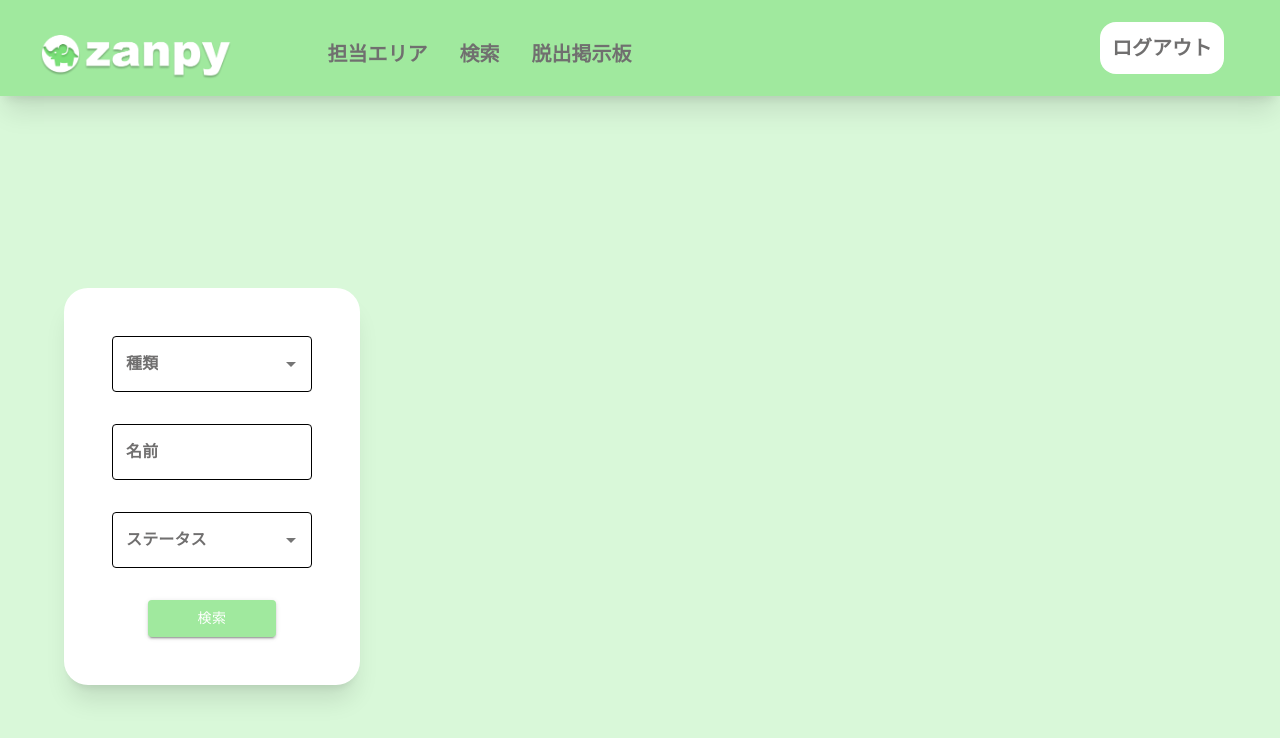
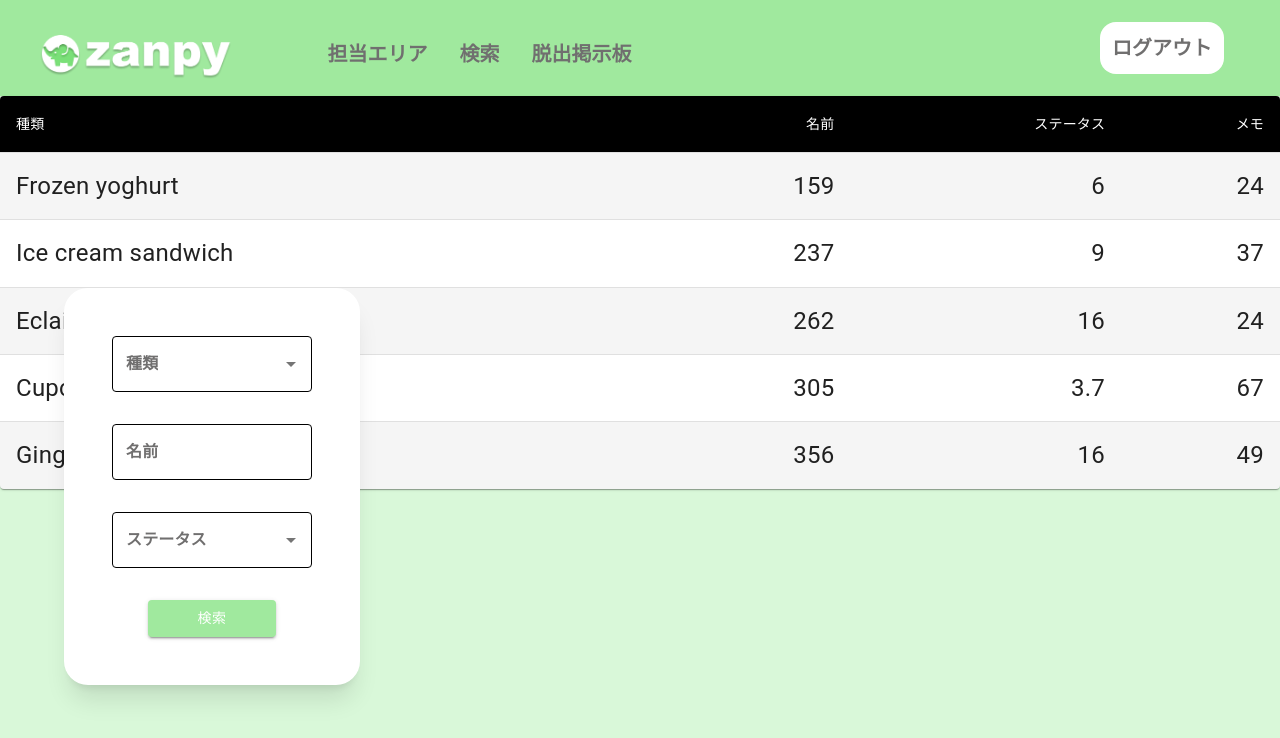
Before and after one commit to Fuuma0000/zanpy, a React (Create React App) app: page / in a window 1280 px wide. Both pictures are taken after typing "name@example.com", "Sample" into the empty fields and a click on the button "ログイン". Shown: the top 738 px of the page. Built offline with nearby package versions, Linux system fonts and the light colour scheme.

Commit message:
[add]Tableをとりあえず追加、スタイルを整える

```diff
--- /dev/null
+++ b/src/components/MyAreaTable.jsx
@@ -0,0 +1,70 @@
+import * as React from "react";
+import { styled } from "@mui/material/styles";
+import Table from "@mui/material/Table";
+import TableBody from "@mui/material/TableBody";
+import TableCell, { tableCellClasses } from "@mui/material/TableCell";
+import TableContainer from "@mui/material/TableContainer";
+import TableHead from "@mui/material/TableHead";
+import TableRow from "@mui/material/TableRow";
+import Paper from "@mui/material/Paper";
+
+const StyledTableCell = styled(TableCell)(({ theme }) => ({
+  [`&.${tableCellClasses.head}`]: {
+    backgroundColor: theme.palette.common.black,
+    color: theme.palette.common.white,
+  },
+  [`&.${tableCellClasses.body}`]: {
+    fontSize: 24,
+  },
+}));
+
+const StyledTableRow = styled(TableRow)(({ theme }) => ({
+  "&:nth-of-type(odd)": {
+    backgroundColor: theme.palette.action.hover,
+  },
+  // hide last border
+  "&:last-child td, &:last-child th": {
+    border: 0,
+  },
+}));
+
+function createData(type, name, states, memos) {
+  return { type, name, states, memos };
+}
+
+const rows = [
+  createData("Frozen yoghurt", 159, 6.0, 24, 4.0),
+  createData("Ice cream sandwich", 237, 9.0, 37, 4.3),
+  createData("Eclair", 262, 16.0, 24, 6.0),
+  createData("Cupcake", 305, 3.7, 67, 4.3),
+  createData("Gingerbread", 356, 16.0, 49, 3.9),
+];
+
+export default function MyAreaTable() {
+  return (
+    <TableContainer component={Paper}>
+      <Table sx={{ minWidth: 700 }} aria-label='customized table'>
+        <TableHead>
+          <TableRow>
+            <StyledTableCell>種類</StyledTableCell>
+            <StyledTableCell align='right'>名前</StyledTableCell>
+            <StyledTableCell align='right'>ステータス</StyledTableCell>
+            <StyledTableCell align='right'>メモ</StyledTableCell>
+          </TableRow>
+        </TableHead>
+        <TableBody>
+          {rows.map((row) => (
+            <StyledTableRow key={row.type}>
+              <StyledTableCell component='th' scope='row'>
+                {row.type}
+              </StyledTableCell>
+              <StyledTableCell align='right'>{row.name}</StyledTableCell>
+              <StyledTableCell align='right'>{row.states}</StyledTableCell>
+              <StyledTableCell align='right'>{row.memos}</StyledTableCell>
+            </StyledTableRow>
+          ))}
+        </TableBody>
+      </Table>
+    </TableContainer>
+  );
+}
--- a/src/screens/MyAreaScreen.jsx
+++ b/src/screens/MyAreaScreen.jsx
@@ -1,12 +1,14 @@
 import React from "react";
 import Header from "./Header";
 import SearchBox from "../components/SearchBox";
+import MyAreaTable from "../components/MyAreaTable";
 
 const MyAreaScreen = () => {
   return (
     <div className='h-screen bg-sub_color'>
       <Header />
       <SearchBox />
+      <MyAreaTable></MyAreaTable>
     </div>
   );
 };
```
